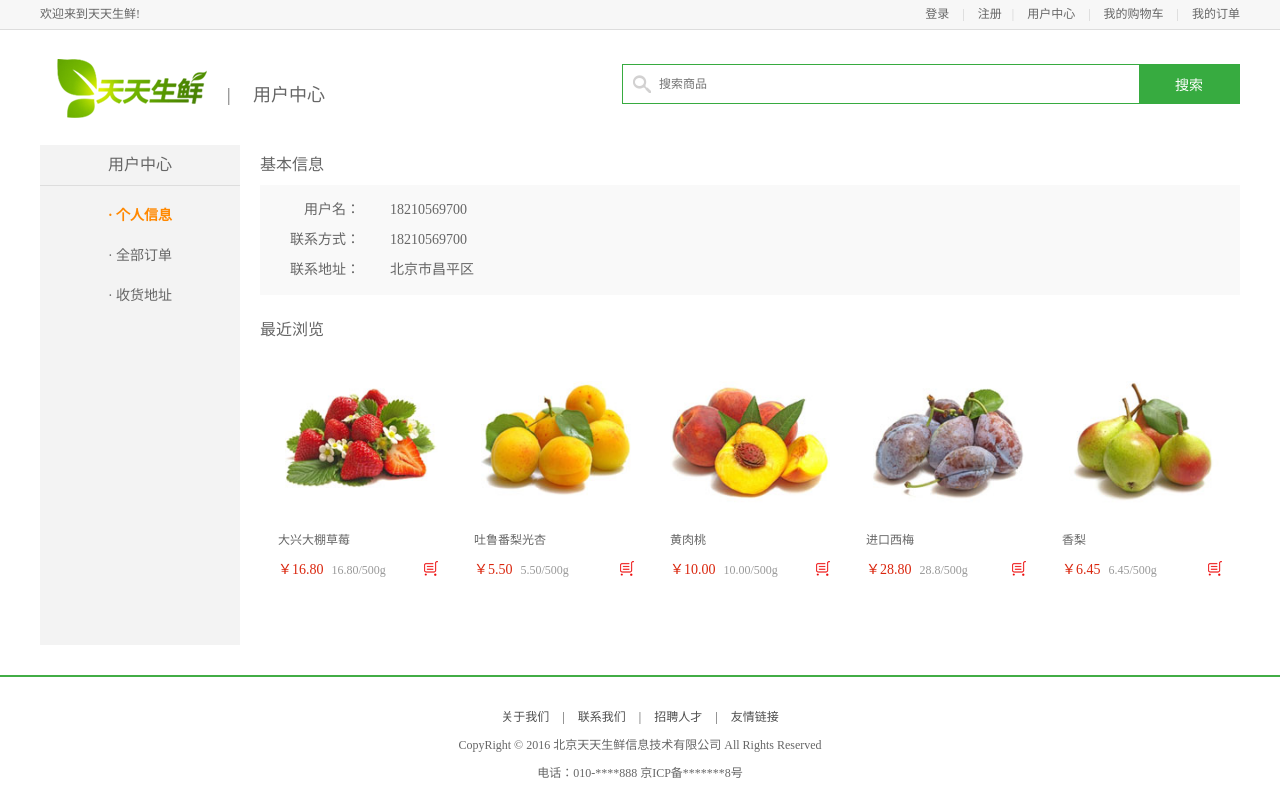
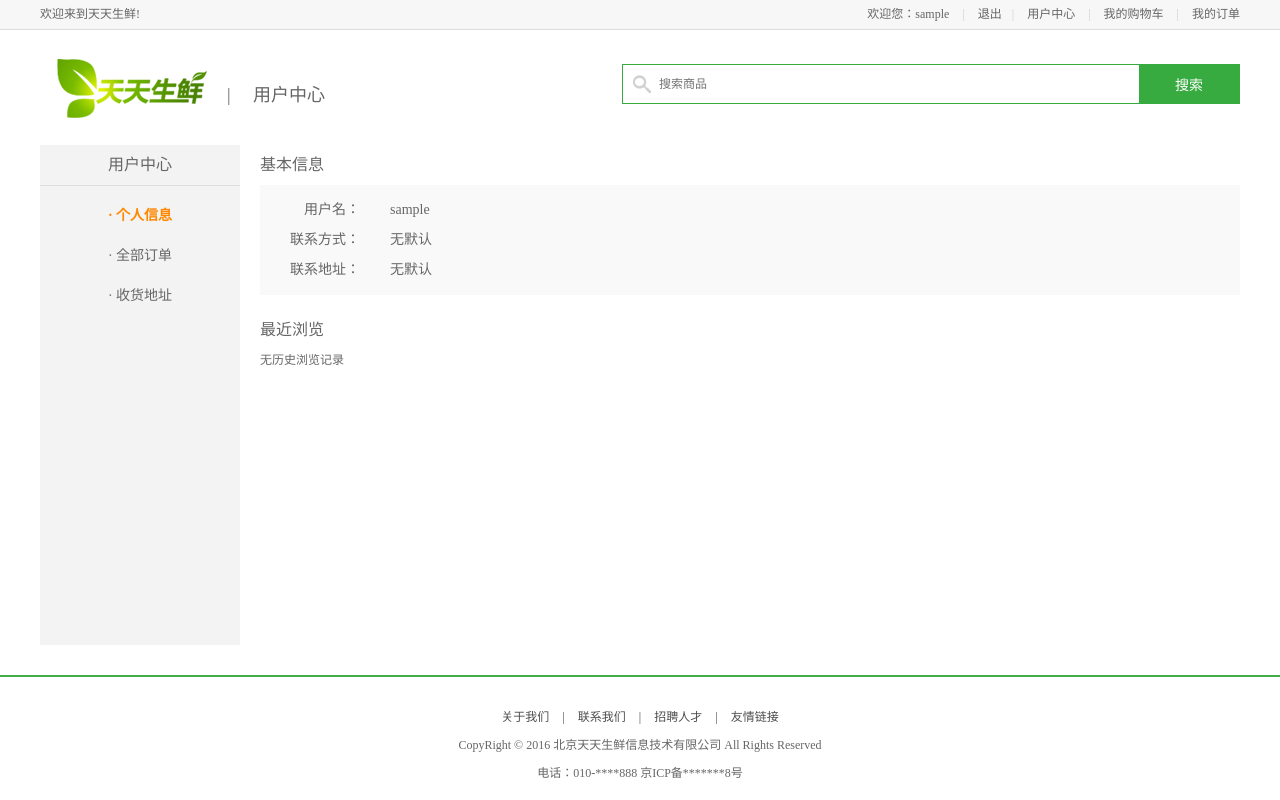
Before and after one commit to Zachary790/dailyfresh, a Django app: page /user/ in a window 1280 px wide. Run offline with Django 3.2, Linux system fonts and the light colour scheme; the visitor is signed in with stand-in values (Sample User, id 1); data that the repository does not hold is empty; parts of the project's set-up code (start-up, migrations or seed data) failed here and were passed over.

Commit message:
1用户登录退出的操作 2用户详情页历史浏览记录的完善

```diff
--- a/apps/user/models.py
+++ b/apps/user/models.py
@@ -13,6 +13,20 @@ class User(AbstractUser, BaseModel):
         verbose_name_plural = verbose_name
 
 
+class AddressManager(models.Manager):
+    """地址模型管理器类"""
+    # 1.改变原有查询到额结果集：all（）
+    # 2.封装方法，用户操作模型类对应的数据表（增删改查）
+    def get_default_address(self, user):
+        # self.model:获取self对象所在的模型类
+        try:
+            address = self.get(user=user, is_default=True)
+        except self.model.DoesNotExist:
+            # 不存在默认收货地址
+            address = None
+        return address
+
+
 class Address(BaseModel):
     """地址模型类"""
     user = models.ForeignKey('User', verbose_name='所属账户', on_delete=models.CASCADE)
@@ -22,6 +36,9 @@ class Address(BaseModel):
     phone = models.CharField(max_length=11, verbose_name='联系电话')
     is_default = models.BooleanField(default=False, verbose_name='是否默认')
 
+    # 自定义一个模型管理器对象
+    objects = AddressManager()
+
     class Meta:
         db_table = 'df_address'
         verbose_name = '地址'
--- a/apps/user/urls.py
+++ b/apps/user/urls.py
@@ -1,7 +1,7 @@
 from django.urls import path
 from django.conf.urls import url, include
 from django.contrib.auth.decorators import login_required
-from user.views import RegisterView, ActiveView, LoginView, UserInfoView, UserOrderView, AddressView
+from user.views import RegisterView, ActiveView, LoginView, UserInfoView, UserOrderView, AddressView, LogoutView
 
 urlpatterns = [
     # url(r'^register$', views.register, name='register'),  # 注册
@@ -9,6 +9,7 @@ urlpatterns = [
     url(r'^register$', RegisterView.as_view(), name='register'),  # 注册
     url(r'^active/(?P<token>.*)$', ActiveView.as_view(), name='active'),  # 用户激活
     url(r'^login$', LoginView.as_view(), name='login'),  # 登录
+    url(r'^logout$', LogoutView.as_view(), name='logout'),  # 注销登录
     url(r'^$', UserInfoView.as_view(), name='user'),  # 用户中心信息页
     url(r'^order$', UserOrderView.as_view(), name='order'),  # 用户中心订单页
     url(r'^address$', AddressView.as_view(), name='address'),  # 用户中心地址页面
--- a/apps/user/views.py
+++ b/apps/user/views.py
@@ -1,15 +1,17 @@
 from django.shortcuts import render, redirect
 from django.urls import reverse
 from django.views.generic import View
-from user.models import User
+from user.models import User, Address
+from goods.models import GoodsSKU
 from itsdangerous import TimedJSONWebSignatureSerializer as Serializer
 from itsdangerous import SignatureExpired
 from django.conf import settings
 from django.http import HttpResponse
-from django.contrib.auth import authenticate, login
+from django.contrib.auth import authenticate, login, logout
 from utils.mixin import LoginRequiredMixin
 from django.core.mail import send_mail
 from celery_tasks.tasks import send_register_active_email
+from django_redis import get_redis_connection
 import re
 # Create your views here.
 
@@ -209,13 +211,50 @@ class LoginView(View):
             return render(request, 'login.html', {"errmsg": '用户名或者密码错误'})
 
 
+# /user/logout
+class LogoutView(View):
+    """页面退出登录"""
+    def get(self, request):
+        """退出登录"""
+        # 清楚用户的session信息
+        logout(request)
+        # 跳转到首页
+        return redirect(reverse('goods:index'))
+
+
 # user
 class UserInfoView(LoginRequiredMixin, View):
     """用户中心信息页"""
     def get(self, request):
         """显示"""
         # page='user'
-        return render(request, 'user_center_info.html', {'page': 'user'})
+        # 如果用户为登录-》AnonymousUser的一个实例
+        # 如果用户登录就是一个User类的实例
+        # request.user.is_authenticated()
+
+        # 获取用户的个人信息
+        user = request.user
+        address = Address.objects.get_default_address(user)
+        # 获取用户的历史浏览记录
+        # from redis import StrictRedis
+        # StrictRedis(host='127.0.0.1', port=6379, db=1)
+        con = get_redis_connection('default')
+        history_key = 'history_%d' % user.id
+        # 获取用户最新浏览的5条商品
+        sku_ids = con.lrange(history_key, 0, 4)
+        # 从数据库中查询用户浏览的商品的集体信息
+        # goods_li = GoodsSKU.objects.filter(id__in=sku_ids)
+
+        goods_li = []
+        for id in sku_ids:
+            goods = GoodsSKU.objects.get(id=id)
+            goods_li.append(goods)
+        # 组织上下文
+        context = {'page': 'user',
+                   'address': address,
+                   'goods_li': goods_li}
+        # 除了你给模板文件传递的模板变量之外，django框架会把request.user也传递给模板文件
+        return render(request, 'user_center_info.html', context)
 
 
 # user/order
@@ -224,6 +263,8 @@ class UserOrderView(LoginRequiredMixin, View):
     def get(self, request):
         """显示"""
         # page='order'
+        # 获取用户的订单信息
+
         return render(request, 'user_center_order.html', {'page': 'order'})
 
 
@@ -233,4 +274,48 @@ class AddressView(LoginRequiredMixin, View):
     def get(self, request):
         """显示"""
         # page='address'
-        return render(request, 'user_center_site.html', {'page': 'address'})
+        # 获取用户的默认收货地址
+        user = request.user
+        # try:
+        #     address = Address.objects.get(user=user, is_default=True)
+        # except Address.DoesNotExist:
+        #     # 不存在默认收货地址
+        #     address = None
+        address = Address.objects.get_default_address(user)
+        return render(request, 'user_center_site.html', {'page': 'address', 'address': address})
+
+    def post(self, request):
+        """地址的添加"""
+        # 接受数据
+        receiver = request.POST.get('receiver')
+        addr = request.POST.get('addr')
+        zip_code = request.POST.get('zip_code')
+        phone = request.POST.get('phone')
+        # 校验数据
+        if not all([receiver, addr, phone]):
+            return render(request, 'user_center_site.html', {'errmsg': '数据不完整'})
+        # 校验手机号
+        if not re.match(r'^1[3|4|5|7|8][0-9]{9}$', phone):
+            return render(request, 'user_center_site.html', {'errmsg': '手机格式不合法'})
+        # 业务处理：地址添加
+        # 如果用户与存在默认收货地址，添加的地址不作为默认收获地址，否则作为默认
+        user = request.user
+        # try:
+        #     address = Address.objects.get(user=user, is_default=True)
+        # except Address.DoesNotExist:
+        #     # 不存在默认收货地址
+        #     address = None
+        address = Address.objects.get_default_address(user)
+        if address:
+            is_default = False
+        else:
+            is_default = True
+        # 添加地址
+        Address.objects.create(user=user,
+                               receiver=receiver,
+                               addr=addr,
+                               zip_code=zip_code,
+                               phone=phone,
+                               is_default=is_default)
+        # 应答,刷新地址页面
+        return redirect(reverse('user:address'))
--- a/templates/base.html
+++ b/templates/base.html
@@ -18,21 +18,26 @@
 		<div class="header">
 			<div class="welcome fl">欢迎来到天天生鲜!</div>
 			<div class="fr">
-				<div class="login_info fl">
-					欢迎您：<em>张 山</em>
+                {% if user.is_authenticated %}
+                    <div class="login_btn fl">
+                        欢迎您：<em>{{ user.username }}</em>
+                        <span>|</span>
+                        <a href="{% url 'user:logout' %}">退出</a>
+                    </div>
+                {% else %}
+                    <div class="login_btn fl">
+					<a href="{% url 'user:login' %}">登录</a>
+					<span>|</span>
+					<a href="{% url 'user:register' %}">注册</a>
 				</div>
-				<div class="login_btn fl">
-					<a href="login.html">登录</a>
-					<span>|</span>
-					<a href="register.html">注册</a>
-				</div>
+                {% endif %}
 				<div class="user_link fl">
 					<span>|</span>
-					<a href="user_center_info.html">用户中心</a>
+					<a href="{% url 'user:user' %}">用户中心</a>
 					<span>|</span>
 					<a href="cart.html">我的购物车</a>
 					<span>|</span>
-					<a href="user_center_order.html">我的订单</a>
+					<a href="{% url 'user:order' %}">我的订单</a>
 				</div>
 			</div>
 		</div>
--- a/templates/user_center_info.html
+++ b/templates/user_center_info.html
@@ -5,64 +5,34 @@
         <div class="info_con clearfix">
         <h3 class="common_title2">基本信息</h3>
                 <ul class="user_info_list">
-							<li><span>用户名：</span>18210569700</li>
-							<li><span>联系方式：</span>18210569700</li>
-							<li><span>联系地址：</span>北京市昌平区</li>
+                    <li><span>用户名：</span>{{ user.username }}</li>
+                    {% if address %}
+                        <li><span>联系方式：</span>{{ address.phone }}</li>
+                        <li><span>联系地址：</span>{{ address.addr }}</li>
+                    {% else %}
+                        <li><span>联系方式：</span>无默认</li>
+                        <li><span>联系地址：</span>无默认</li>
+                    {% endif %}
+
                 </ul>
         </div>
 
         <h3 class="common_title2">最近浏览</h3>
         <div class="has_view_list">
             <ul class="goods_type_list clearfix">
+                {% for goods in goods_li %}
                     <li>
-					<a href="detail.html"><img src="images/goods/goods003.jpg"></a>
-					<h4><a href="detail.html">大兴大棚草莓</a></h4>
+                        <a href="detail.html"><img src="{{ goods.img.url }}"></a>
+                        <h4><a href="detail.html">{{ goods.name }}</a></h4>
                         <div class="operate">
-						<span class="prize">￥16.80</span>
-						<span class="unit">16.80/500g</span>
+                            <span class="prize">￥{{ goods.price }}</span>
+                            <span class="unit">{{ goods.price }}/{{ goods.unite }}</span>
                             <a href="#" class="add_goods" title="加入购物车"></a>
                         </div>
                     </li>
-
-				<li>
-					<a href="#"><img src="images/goods/goods004.jpg"></a>
-					<h4><a href="#">吐鲁番梨光杏</a></h4>
-					<div class="operate">
-						<span class="prize">￥5.50</span>
-						<span class="unit">5.50/500g</span>
-						<a href="#" class="add_goods" title="加入购物车"></a>
-					</div>
-				</li>
-
-				<li>
-					<a href="#"><img src="images/goods/goods005.jpg"></a>
-					<h4><a href="#">黄肉桃</a></h4>
-					<div class="operate">
-						<span class="prize">￥10.00</span>
-						<span class="unit">10.00/500g</span>
-						<a href="#" class="add_goods" title="加入购物车"></a>
-					</div>
-				</li>
-
-				<li>
-					<a href="#"><img src="images/goods/goods006.jpg"></a>
-					<h4><a href="#">进口西梅</a></h4>
-					<div class="operate">
-						<span class="prize">￥28.80</span>
-						<span class="unit">28.8/500g</span>
-						<a href="#" class="add_goods" title="加入购物车"></a>
-					</div>
-				</li>
-
-				<li>
-					<a href="#"><img src="images/goods/goods007.jpg"></a>
-					<h4><a href="#">香梨</a></h4>
-					<div class="operate">
-						<span class="prize">￥6.45</span>
-						<span class="unit">6.45/500g</span>
-						<a href="#" class="add_goods" title="加入购物车"></a>
-					</div>
-				</li>
+                {% empty %}
+                    无历史浏览记录
+                {% endfor %}
             </ul>
         </div>
     </div>
```
Also changed, not shown: templates/user_center_site.html (+12 -7 lines). Lines whose indentation alone changed are shown as unchanged.
